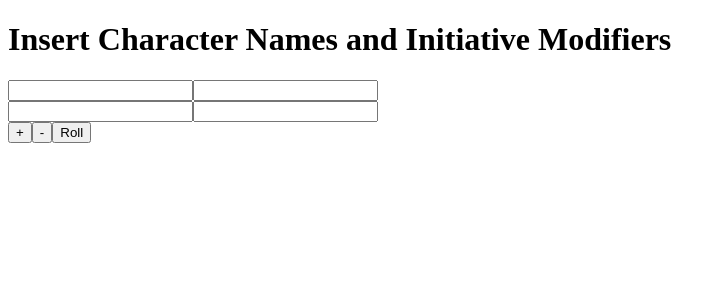
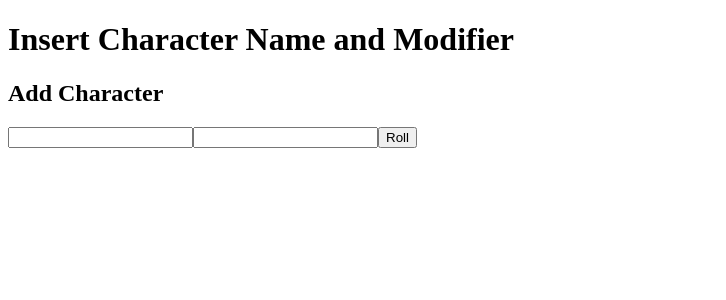
Before and after one commit to Taniel49/init-roller, a React (Create React App) app: page / in a window 1280 px wide. Shown: the top 300 px of the page, without its empty margins (0-726 px from the left). Built offline with nearby package versions, Linux system fonts and the light colour scheme.

Commit message:
mainForm removed

```diff
--- a/package.json
+++ b/package.json
@@ -9,6 +9,7 @@
     "react": "^18.2.0",
     "react-dom": "^18.2.0",
     "react-scripts": "5.0.1",
+    "uuid": "^9.0.0",
     "web-vitals": "^2.1.4"
   },
   "scripts": {
--- a/src/components/App/App.js
+++ b/src/components/App/App.js
@@ -1,68 +1,11 @@
 import React from 'react';
 import './App.css';
 import Results from '../Results/Results';
-import MainForm from '../MainForm/MainForm';
-import Utils from "../../utils/Utils";
 
-function App(){
-    const [results, setResults] = React.useState([])
-    const [mainFormValues, setMainFormValues] = React.useState([
-        {
-            characterName: '',
-            initiativeModifier: ''
-        },
-        {
-            characterName: '',
-            initiativeModifier: ''
-        },
-    ]);
-
-    function handleChange(e, index){
-        const values = [...mainFormValues];
-
-        if (e.target.id === 'characterName' + index) {
-            values[index].characterName = e.target.value;
-        } else {
-            values[index].initiativeModifier = e.target.value;
-        }
-
-        setMainFormValues(values);
-    }
-
-    function addInputGroup(){
-        setMainFormValues([...mainFormValues, {characterName:'', initiativeModifier:''}]);
-    }
-
-    function removeLastInputGroup(){
-        const values = [...mainFormValues];
-        values.splice(-1, 1)
-        setMainFormValues(values);
-    }
-
-    function rollResults(){
-        const values = [...mainFormValues];
-
-        const resultsWithRoll = values.map((character)=>{
-            return {
-                ...character, result: Utils.getInitiative(character)
-            }
-        })
-
-        setResults(resultsWithRoll);
-    }
-
+function App() {
     return (
         <div>
-            {results.length>0 ?
-                <Results
-                    list={results}
-                /> :
-                <MainForm
-                formValues={mainFormValues}
-                handleChange={handleChange}
-                rollResults={rollResults}
-                add={addInputGroup}
-                remove={removeLastInputGroup}/>}
+            <Results/>
         </div>
     );
 }
--- a/src/components/CharacterResult/CharacterResult.js
+++ b/src/components/CharacterResult/CharacterResult.js
@@ -1,8 +1,8 @@
 import React from 'react';
 
-function CharacterResult(props){
+function CharacterResult({name, result, index, removeCharacter}){
     return (
-        <li>{props.name}:{props.result}<button type={'button'} onClick={()=>{props.removeCharacter(props.index)}}> remove</button></li>
+        <li>{name}:{result}<button type={'button'} onClick={()=>{removeCharacter(index)}}> remove</button></li>
     );
 }
 
--- a/src/components/InputGroup/InputGroup.js
+++ /dev/null
@@ -1,22 +0,0 @@
-import React from "react";
-
-function InputGroup({index, onChange}){
-    return (
-            <div>
-                <input
-                    required={true}
-                    type={"text"}
-                    id={'characterName'+index}
-                    onChange={(e) => onChange(e, index)}
-                />
-                <input
-                    required={true}
-                    type={"number"}
-                    id={'initiativeModifier'+index}
-                    onChange={(e) => onChange(e, index)}
-                />
-            </div>
-    );
-}
-
-export default InputGroup
--- a/src/components/MainForm/MainForm.js
+++ /dev/null
@@ -1,30 +0,0 @@
-import React from 'react';
-import InputGroup from "../InputGroup/InputGroup";
-
-function MainForm({formValues,handleChange, rollResults, add, remove}){
-    function handleSubmit(e){
-        e.preventDefault();
-
-        rollResults();
-    }
-
-    return (
-        <div>
-            <h1>Insert Character Names and Initiative Modifiers</h1>
-            <form onSubmit={handleSubmit}>
-                {formValues.map((obj, index) => (
-                    <InputGroup
-                        key={index}
-                        index={index}
-                        onChange={handleChange}
-                    />
-                ))}
-                <button type="button" onClick={add}>+</button>
-                <button type="button" onClick={remove}>-</button>
-                <button type="submit">Roll</button>
-            </form>
-        </div>
-    );
-}
-
-export default MainForm;
--- a/src/components/Results/Results.js
+++ b/src/components/Results/Results.js
@@ -1,38 +1,30 @@
 import React from 'react';
 import CharacterResult from "../CharacterResult/CharacterResult";
 import Utils from "../../utils/Utils";
+import { v4 as uuidv4 } from 'uuid';
 
-function Results({list}) {
+function Results() {
+    const nameRef = React.useRef('');
+    const initiativeRef = React.useRef('');
     const [results, setResults] = React.useState([]);
-    const [formValues, setFormValues] = React.useState({});
-
-    React.useEffect(() => {
-        const sortedArr = [...list].sort(Utils.compare);
-        setResults(sortedArr)
-    }, [list])
-
-    function handleChange(e) {
-        const clonedValues = {
-            ...formValues
-        }
-
-        if (e.target.id === 'newCharacterName') {
-            clonedValues.characterName = e.target.value;
-        } else {
-            clonedValues.initiativeModifier = e.target.value;
-        }
-
-        setFormValues(clonedValues);
-    }
 
     function submitNewCharacter(e) {
         e.preventDefault();
 
-        const clonedResults = [...results, {...formValues, result:Utils.getInitiative(formValues)}];
+        const clonedResults = [...results, {
+            _id: uuidv4(),
+            characterName: nameRef.current.value,
+            result: Utils.getInitiative(initiativeRef.current.value)
+        }];
 
         clonedResults.sort(Utils.compare);
 
         setResults(clonedResults);
+
+        nameRef.current.value= '';
+        initiativeRef.current.value= '';
+
+        nameRef.current.select();
     }
 
     function removeCharacter(index) {
@@ -45,12 +37,12 @@ function Results({list}) {
 
     return (
         <div>
-            <h1>Results</h1>
+            {results.length ? <h1>Results</h1> : <h1>Insert Character Name and Modifier</h1>}
             <ul>
                 {
                     results.map((character, index) =>
                         <CharacterResult
-                            key={index}
+                            key={character._id}
                             index={index}
                             name={character.characterName}
                             result={character.result}
@@ -63,13 +55,13 @@ function Results({list}) {
                 <h2>Add Character</h2>
                 <input required={true}
                        type={'text'}
-                       id={'newCharacterName'}
-                       onChange={(e) => handleChange(e)}/>
+                       name={'newCharacterName'}
+                       ref={nameRef}/>
                 <input required={true}
                        type={'number'}
-                       id={'newCharacterModifier'}
-                       onChange={(e) => handleChange(e)}/>
-                <button type={'submit'}>Add</button>
+                       name={'newCharacterModifier'}
+                       ref={initiativeRef}/>
+                <button type={'submit'}>Roll</button>
             </form>
         </div>
     );
--- a/src/utils/Utils.js
+++ b/src/utils/Utils.js
@@ -1,5 +1,5 @@
-function getInitiative(character) {
-    return (Math.floor(Math.random() * 20) + 1) + Number(character.initiativeModifier)
+function getInitiative(initModif) {
+    return (Math.floor(Math.random() * 20) + 1) + Number(initModif)
 }
 
 function compare(a, b) {
```
Also changed, not shown: src/components/InputGroup/inputGroup.css (deleted), src/components/MainForm/mainForm.css (deleted), 1 other file (tests, documents, lock files or other folders).
